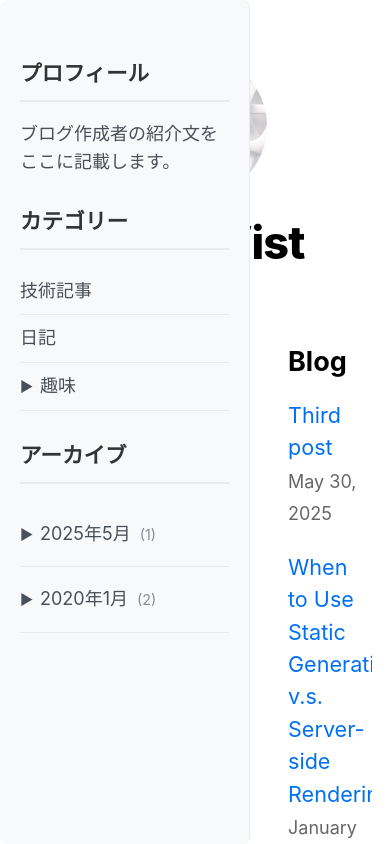
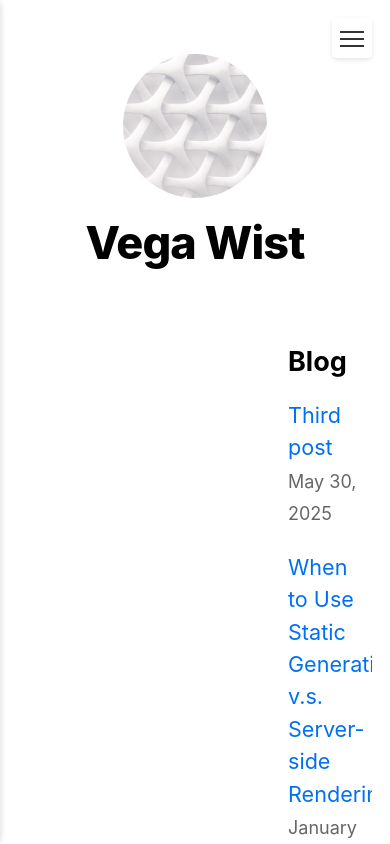
Before and after one commit to vega189674/nextjs-blog, a Next.js app: page / in a window 390 px wide. Shown: the top 844 px of the page. Built offline with nearby package versions, Linux system fonts and the light colour scheme.

Commit message:
スマホ向けにサイドバーをレスポンシブに変更

```diff
--- /dev/null
+++ b/components/MenuButton.js
@@ -0,0 +1,15 @@
+import styles from './MenuButton.module.css';
+
+export default function MenuButton({ isOpen, onClick }) {
+  return (
+    <button
+      className={`${styles.menuButton} ${isOpen ? styles.open : ''}`}
+      onClick={onClick}
+      aria-label="メニューを開く"
+    >
+      <span className={styles.line}></span>
+      <span className={styles.line}></span>
+      <span className={styles.line}></span>
+    </button>
+  );
+}
--- /dev/null
+++ b/components/MenuButton.module.css
@@ -0,0 +1,43 @@
+.menuButton {
+  display: none;
+  position: fixed;
+  top: 1rem;
+  right: 1rem;
+  width: 40px;
+  height: 40px;
+  background: #fff;
+  border: none;
+  border-radius: 5px;
+  padding: 8px;
+  cursor: pointer;
+  z-index: 1000;
+  box-shadow: 0 2px 5px rgba(0, 0, 0, 0.1);
+}
+
+.line {
+  display: block;
+  width: 100%;
+  height: 2px;
+  background: #333;
+  margin: 5px 0;
+  transition: transform 0.3s, opacity 0.3s;
+}
+
+.open .line:nth-child(1) {
+  transform: translateY(7px) rotate(45deg);
+}
+
+.open .line:nth-child(2) {
+  opacity: 0;
+}
+
+.open .line:nth-child(3) {
+  transform: translateY(-7px) rotate(-45deg);
+}
+
+/* モバイル表示時のみボタンを表示 */
+@media (max-width: 768px) {
+  .menuButton {
+    display: block;
+  }
+}
--- a/components/Sidebar.js
+++ b/components/Sidebar.js
@@ -1,12 +1,14 @@
 import { useState, useEffect } from 'react';
 import styles from '../styles/Sidebar.module.css';
 import Link from 'next/link';
+import MenuButton from './MenuButton';
 
 export default function Sidebar() {
   const [archiveData, setArchiveData] = useState({});
   const [expandedMonths, setExpandedMonths] = useState({});
   const [appsData, setAppsData] = useState([]);
   const [isHobbyExpanded, setIsHobbyExpanded] = useState(false);
+  const [isSidebarOpen, setIsSidebarOpen] = useState(false);
 
   useEffect(() => {
     // アーカイブデータの取得
@@ -29,8 +31,23 @@ export default function Sidebar() {
     }));
   };
 
+  const toggleSidebar = () => {
+    setIsSidebarOpen(!isSidebarOpen);
+  };
+
+  const closeSidebar = () => {
+    setIsSidebarOpen(false);
+  };
+
   return (
-    <div className={styles.sidebar}>
+    <>
+      <MenuButton isOpen={isSidebarOpen} onClick={toggleSidebar} />
+      {/* オーバーレイ */}
+      <div
+        className={`${styles.overlay} ${isSidebarOpen ? styles.visible : ''}`}
+        onClick={closeSidebar}
+      />
+      <div className={`${styles.sidebar} ${isSidebarOpen ? styles.open : ''}`}>
         <div className={styles.sidebarContent}>
           <h3>プロフィール</h3>
           <p>ブログ作成者の紹介文をここに記載します。</p>
@@ -95,5 +112,6 @@ export default function Sidebar() {
           </ul>
         </div>
       </div>
+    </>
   );
 }
--- a/styles/Sidebar.module.css
+++ b/styles/Sidebar.module.css
@@ -9,6 +9,37 @@
   height: 100vh;
   overflow-y: auto;
   border-right: 1px solid #e9ecef;
+  transition: transform 0.3s ease;
+  z-index: 999;
+}
+
+/* モバイル表示時のスタイル */
+@media (max-width: 768px) {
+  .sidebar {
+    transform: translateX(-100%);
+    background-color: #fff;
+    box-shadow: 2px 0 5px rgba(0, 0, 0, 0.1);
+  }
+
+  .sidebar.open {
+    transform: translateX(0);
+  }
+
+  /* オーバーレイ */
+  .overlay {
+    display: none;
+    position: fixed;
+    top: 0;
+    left: 0;
+    right: 0;
+    bottom: 0;
+    background-color: rgba(0, 0, 0, 0.5);
+    z-index: 998;
+  }
+
+  .overlay.visible {
+    display: block;
+  }
 }
 
 .sidebarContent {
```
Lines whose indentation alone changed are shown as unchanged.
